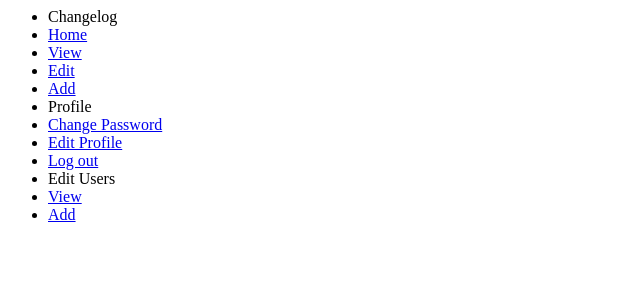
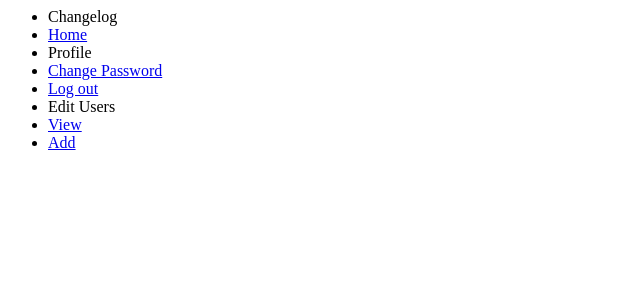
Before and after one commit to smartooth/admin-panel, a PHP site: page /templates/sidebar.php in a window 1280 px wide. Shown: the top 300 px of the page, without its empty margins (0-640 px from the left). Run offline with PHP 8.4, Linux system fonts and the light colour scheme.

Commit message:
forms glorious forms

```diff
--- a/admin/templates/navbar.php
+++ b/admin/templates/navbar.php
@@ -11,12 +11,8 @@
                         <ul class="nav visible-phone">
                             <li class="nav-header">Changelog</li>
                             <li class="<?= @$nav[0] ?>"><a href="/admin" class="navbar-link">Home</a></li>
-                            <li class="<?= @$nav[1] ?>"><a href="/admin/view" class="navbar-link">View</a></li>
-                            <li class="<?= @$nav[2] ?>"><a href="/admin/edit" class="navbar-link">Edit</a></li>
-                            <li class="<?= @$nav[3] ?>"><a href="/admin/add" class="navbar-link">Add</a></li>
                             <li class="nav-header">Profile</li>
                             <li class="<?= @$nav[4] ?>"><a href="/admin/chpwd" class="navbar-link">Change Password</a></li>
-                            <li class="<?= @$nav[5] ?>"><a href="/admin/profile" class="navbar-link">Edit Profile</a></li>
                             <li class="<?= @$nav[6] ?>"><a href="/admin/logout" class="navbar-link">Log out</a></li>
                             <li class="nav-header">Edit Users</li>
                             <li class="<?= @$nav[7] ?>"><a href="/admin/users" class="navbar-link">View</a></li>
--- a/admin/templates/sidebar.php
+++ b/admin/templates/sidebar.php
@@ -2,12 +2,8 @@
                     <ul class="nav nav-list">
                         <li class="nav-header">Changelog</li>
                         <li class="<?= @$nav[0] ?>"><a href="/admin"><i class="icon-home"></i> Home</a></li>
-                        <li class="<?= @$nav[1] ?>"><a href="/admin/view"><i class="icon-eye-open"></i> View</a></li>
-                        <li class="<?= @$nav[2] ?>"><a href="/admin/edit"><i class="icon-cogs"></i> Edit</a></li>
-                        <li class="<?= @$nav[3] ?>"><a href="/admin/add"><i class="icon-plus"></i> Add</a></li>
                         <li class="nav-header">Profile</li>
                         <li class="<?= @$nav[4] ?>"><a href="/admin/chpwd"><i class="icon-link"></i> Change Password</a></li>
-                        <li class="<?= @$nav[5] ?>"><a href="/admin/profile"><i class="icon-pencil"></i> Edit Profile</a></li>
                         <li class="<?= @$nav[6] ?>"><a href="/admin/logout"><i class="icon-signout"></i> Log out</a></li>
                         <li class="nav-header">Edit Users</li>
                         <li class="<?= @$nav[7] ?>"><a href="/admin/users"><i class="icon-eye-open"></i> View</a></li>
```
Also changed, not shown: admin/index.php (+13 -1 lines).
